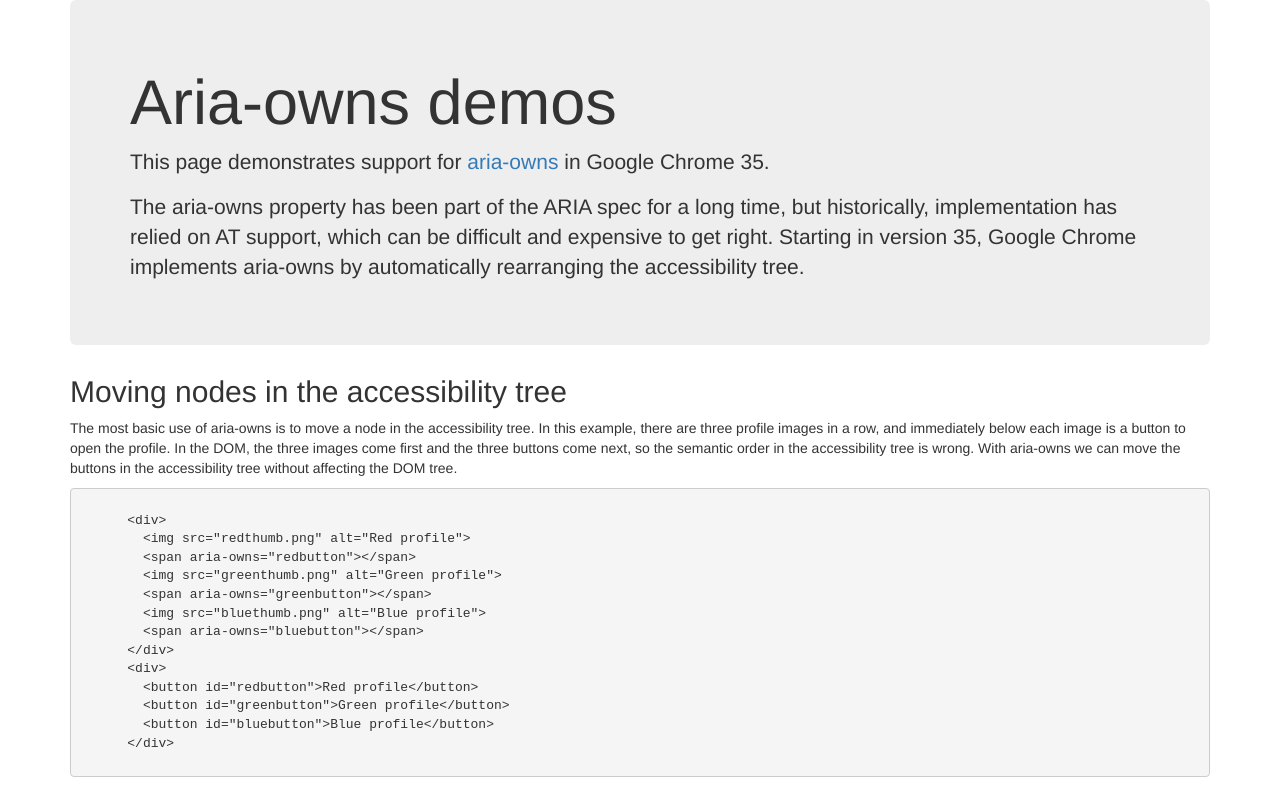
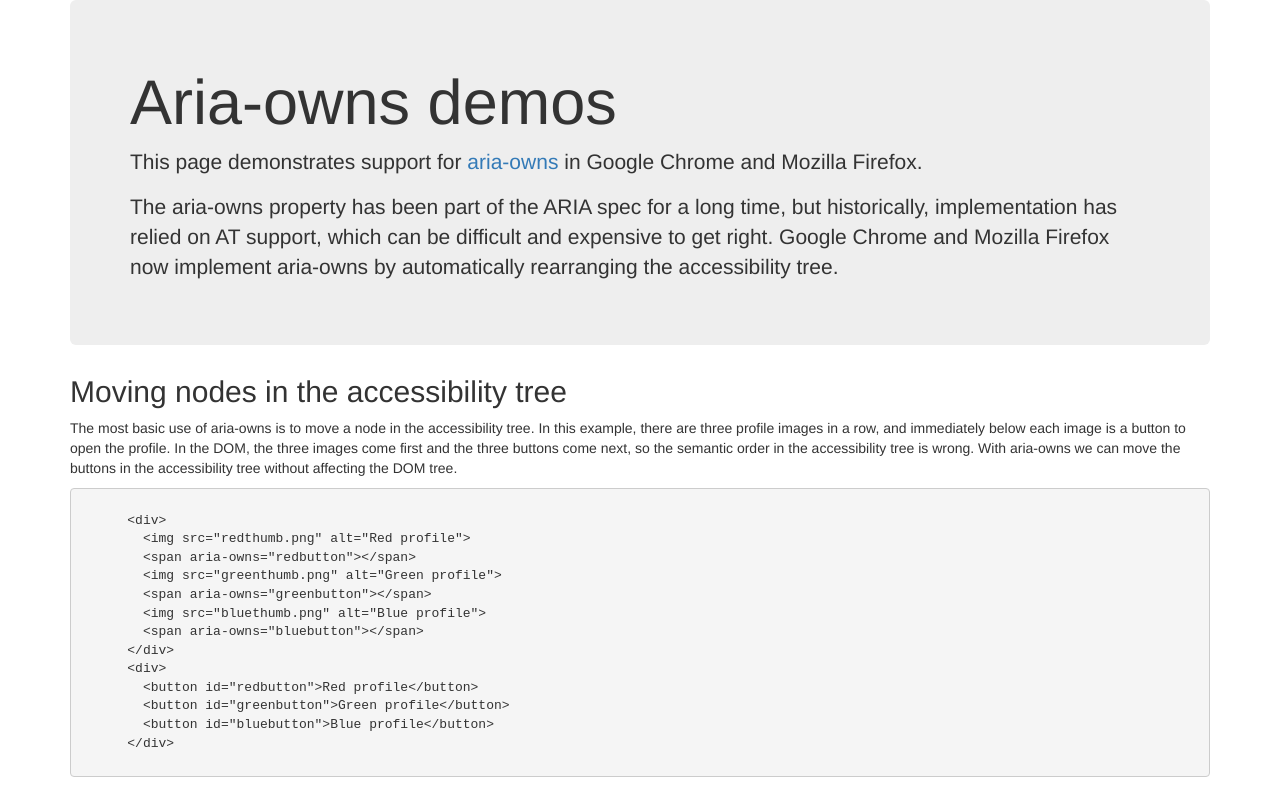
Before and after one commit to dmazzoni-google/aria-owns-demos, a plain HTML site: page index.html in a window 1280 px wide. Shown: the top 794 px of the page. Drawn offline with nearby package versions, Linux system fonts and the light colour scheme.

Commit message:
Note Firefox support

```diff
--- a/index.html
+++ b/index.html
@@ -29,13 +29,13 @@
         <p>
           This page demonstrates support for
           <a href="http://www.w3.org/TR/wai-aria/states_and_properties#aria-owns">aria-owns</a>
-          in Google Chrome 35.
+          in Google Chrome and Mozilla Firefox.
         </p>
         <p>
           The aria-owns property has been part of the ARIA spec for a long
           time, but historically, implementation has relied on AT support,
-          which can be difficult and expensive to get right. Starting in
-          version 35, Google Chrome implements aria-owns by automatically
+          which can be difficult and expensive to get right. Google Chrome
+          and Mozilla Firefox now implement aria-owns by automatically
           rearranging the accessibility tree.
         </p>
       </div>
```
